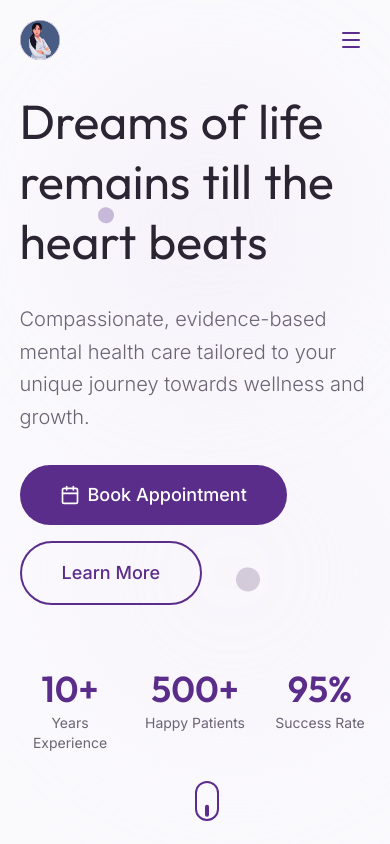
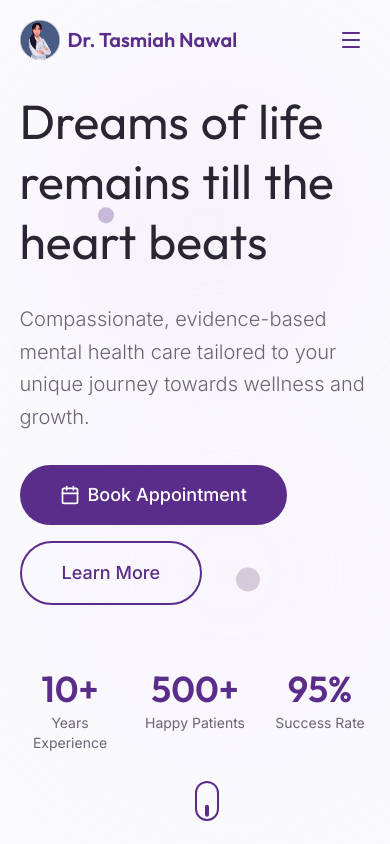
Before and after one commit to saadmansakib47/Jubilee, a Gatsby site: page / in a window 390 px wide. Shown: the top 844 px of the page. Built offline with nearby package versions, Linux system fonts and the light colour scheme; Gatsby itself is replaced by a stand-in of ours.

Commit message:
fix : doctor name in navbar for mobile interface

```diff
--- a/src/components/layout/Navbar/Navbar.tsx
+++ b/src/components/layout/Navbar/Navbar.tsx
@@ -55,7 +55,7 @@ export const Navbar: React.FC = () => {
                                     className="w-full h-full"
                                 />
                             </motion.div>
-                            <span className="font-display text-xl font-semibold text-primary-deep hidden sm:block">
+                            <span className="font-display text-xl font-semibold text-primary-deep">
                                 {SITE_CONFIG.name}
                             </span>
                         </Link>
```
